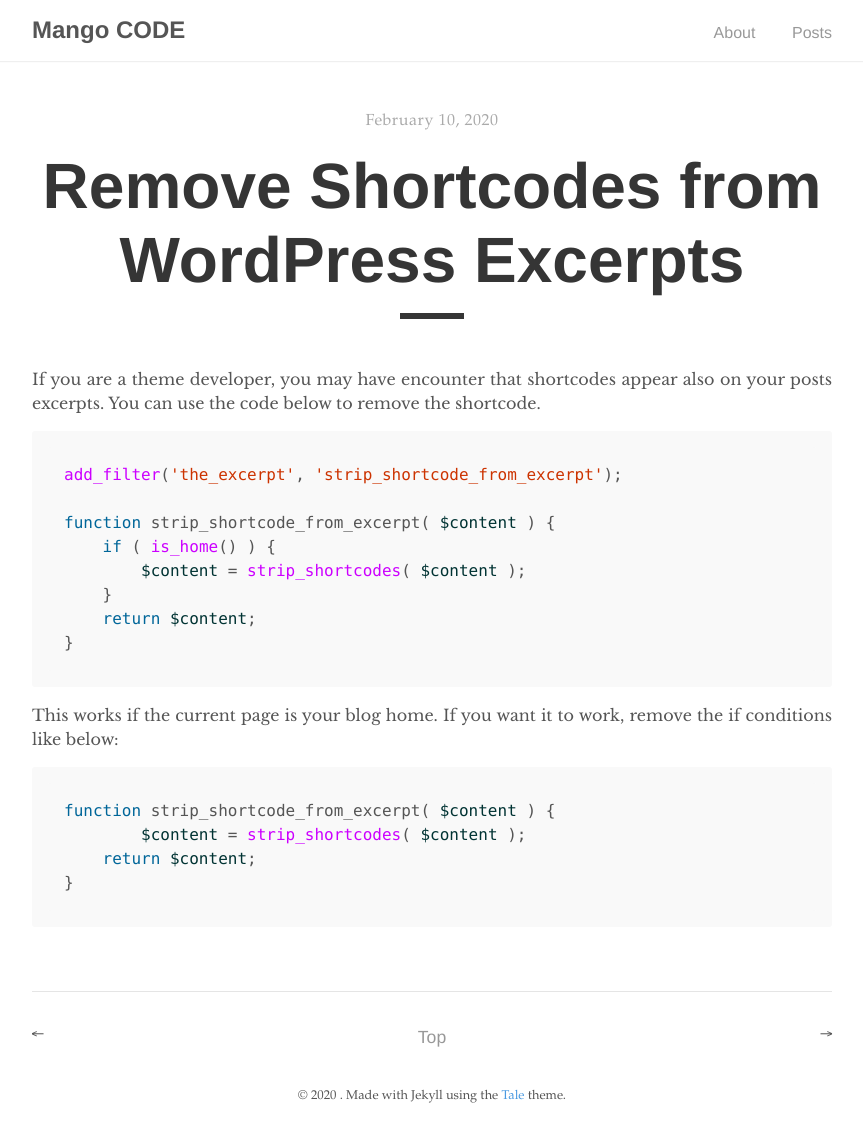
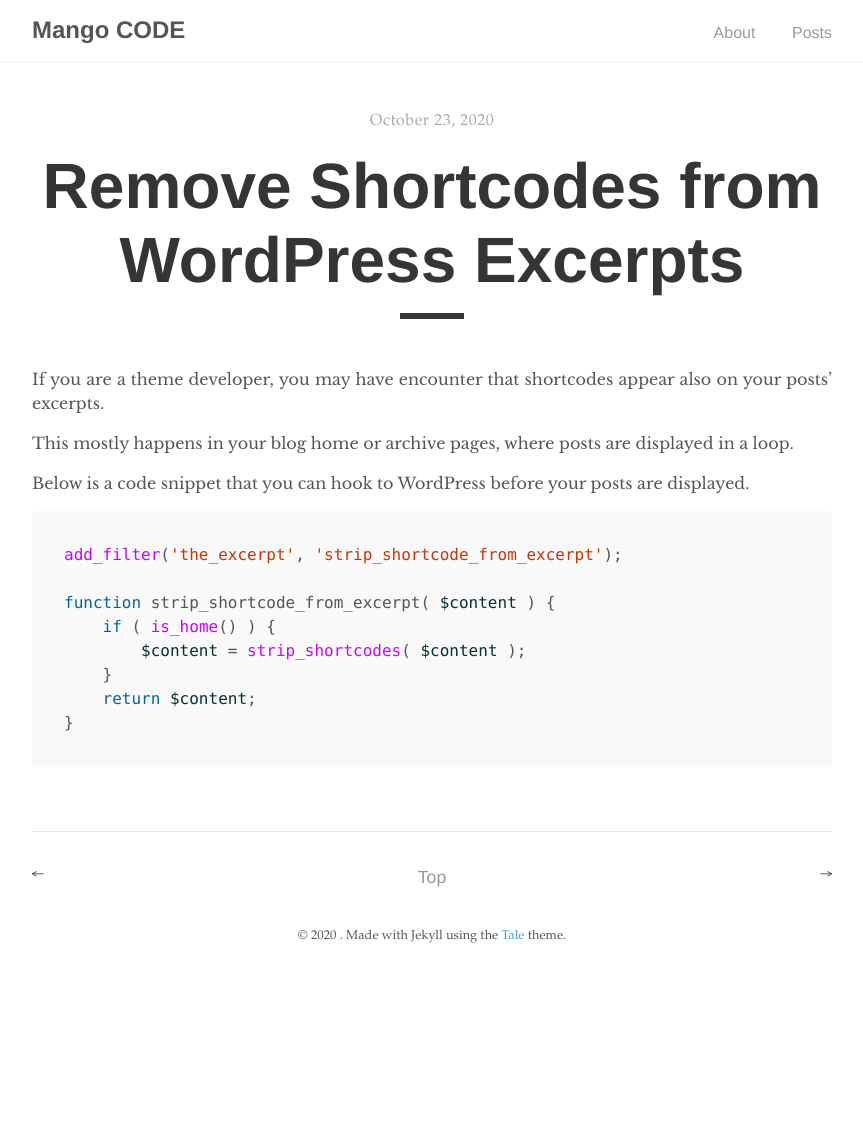
Before and after one commit to faurelia/mangocode, a Jekyll site: the page built from _posts/2020-10-23-remove-shortcode-wordpress-excerpt.md, in a window 1280 px wide. Shown: the whole page, without its empty margins (208-1071 px from the left). Built offline with Jekyll 4.4.1, drawn with Linux system fonts in a browser that asks for light colours; after the commit the page ends 979 px from its top, so only the background shows below that.

Commit message:
new post

````diff
--- a/_posts/2020-10-23-remove-shortcode-wordpress-excerpt.md
+++ b/_posts/2020-10-23-remove-shortcode-wordpress-excerpt.md
@@ -3,10 +3,15 @@ published: true
 title: Remove Shortcodes from WordPress Excerpts
 categories: WordPress
 layout: post
-date: 2020-02-10T10:00:00.000Z
+date: 2020-10-23T10:00:00.000Z
 excerpt_separator: <!--more-->
 ---
-If you are a theme developer, you may have encounter that shortcodes appear also on your posts excerpts. You can use the code below to remove the shortcode.
+
+If you are a theme developer, you may have encounter that shortcodes appear also on your posts' excerpts.
+
+This mostly happens in your blog home or archive pages, where posts are displayed in a loop.
+
+Below is a code snippet that you can hook to WordPress before your posts are displayed.
 
 <!--more-->
 
@@ -20,12 +25,3 @@ function strip_shortcode_from_excerpt( $content ) {
     return $content;
 }
 ```
-
-This works if the current page is your blog home. If you want it to work, remove the if conditions like below:
-
-```php
-function strip_shortcode_from_excerpt( $content ) {
-	$content = strip_shortcodes( $content );
-    return $content;
-}
-```
````
Also changed, not shown: _posts/2020-10-23-change-currency-symbol-woocommerce.md (+3 -1 lines).
